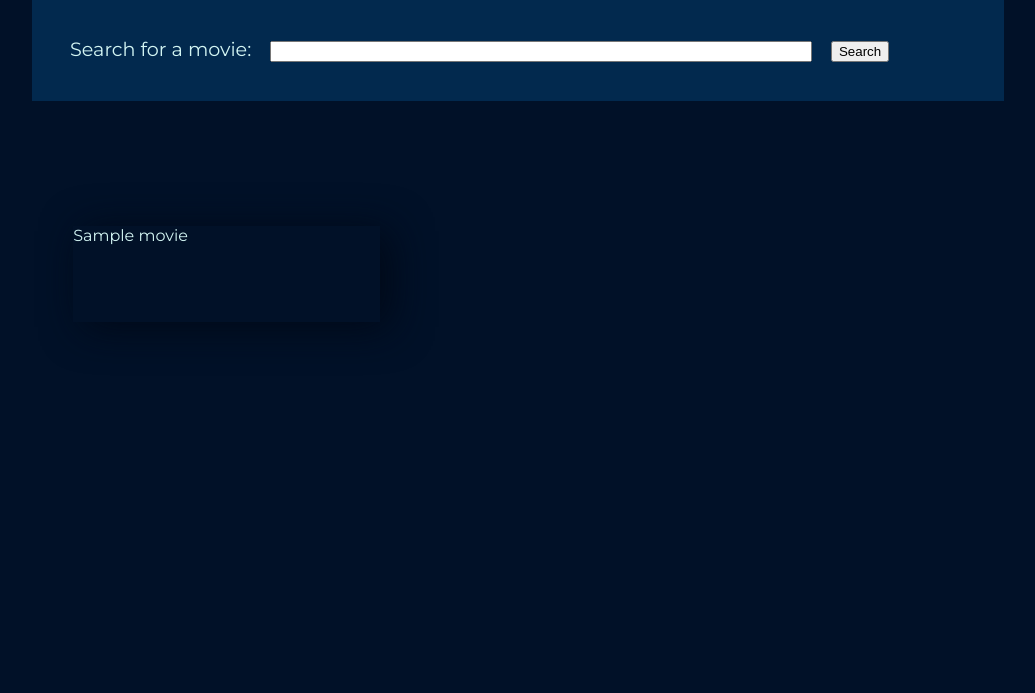
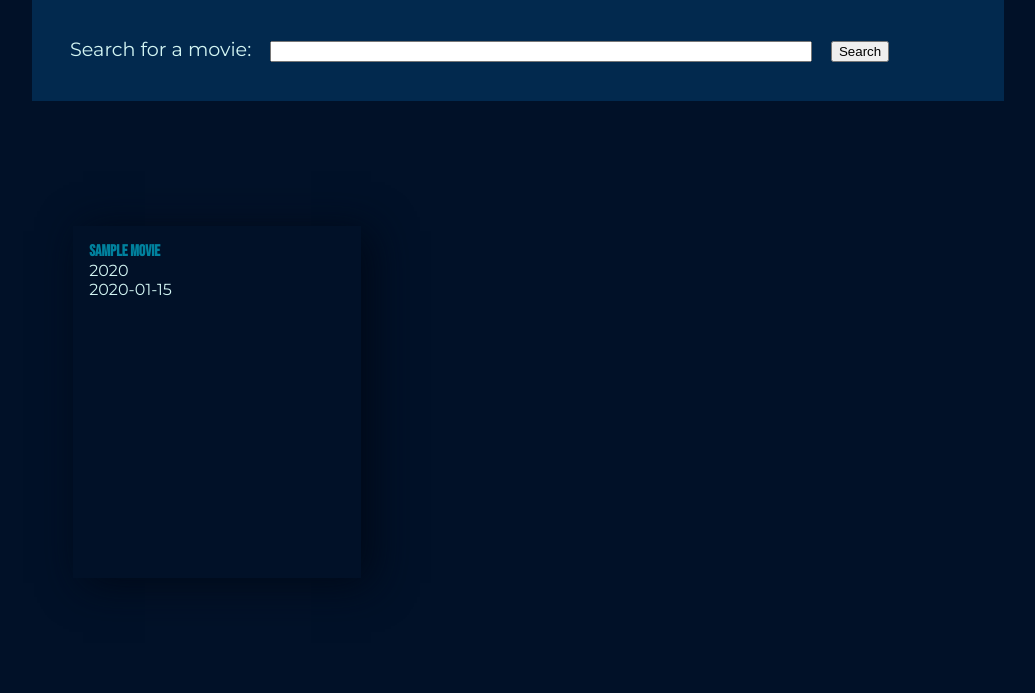
Before and after one commit to papp012/movie-finder, a Flask app: template app/templates/index.html in a window 1280 px wide. Shown: the part 136-829 px from the top of the page, without its empty margins (122-1157 px from the left). Before the commit the page ends 420 px from the top, so only its background shows below. Run offline with Flask 2, Linux system fonts and the light colour scheme; the template is opened without the code that fills it: most values are stand-ins (such as "Sample title", 1, 10 or a date in 2020).

Commit message:
feat: display runtime and release year of movies

```diff
--- a/app/static/css/main.css
+++ b/app/static/css/main.css
@@ -68,11 +68,28 @@ header {
 }
 
 .movie-container {
+    display: flex;
+    flex-direction: column;
+
     background-color: var(--darkblue);
     box-shadow: 10px 5px 40px #010917;
 
-    width: 19.2em;
-    height: 6em;
+    width: 16em;
+    height: 20em;
+    margin: 2.2em;
+    padding: 1em 1em;
+}
 
-    margin: 2.2em;
+.movie-image {
+    background-color: var(--middleblue);
+    align-self: center;
+
+    width: 70%;
+    height: 15em;
+    margin-bottom: 1em;
 }
+.movie-title {
+    color: var(--lightblue);
+    font-family: "Bebas Neue", sans-serif;
+    font-weight: bolder;
+}
--- a/app/templates/index.html
+++ b/app/templates/index.html
@@ -29,7 +29,11 @@
 
         <div class="movies">
             {% for movie in movies %}
-                <div class="movie-container">{{ movie.title }}</div>
+                <div class="movie-container">
+                    <div class="movie-title">{{ movie.title }}</div>
+                    <div class="movie-year">{{ movie.year }}</div>
+                    <div class="movie-runtime">{{ movie.runtime }}</div>
+                </div>
             {% endfor %}
         </div>
     </section>
```
